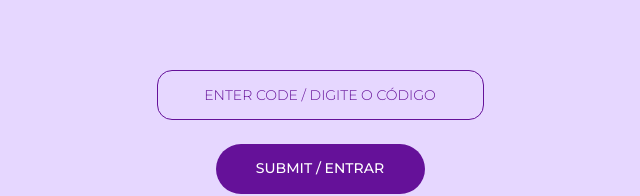
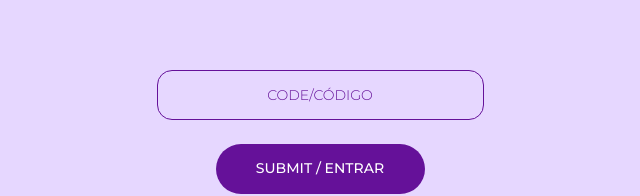
Before and after one commit to gabrielsmborges/wedding-invitation-app, a Next.js app: page / in a window 1280 px wide. Shown: the part 381-577 px from the top of the page, without its empty margins (320-960 px from the left). Built offline with nearby package versions, Linux system fonts and the light colour scheme.

Commit message:
Change placeholder

```diff
--- a/app/page.tsx
+++ b/app/page.tsx
@@ -65,7 +65,7 @@ export default function Home() {
               type="text"
               inputMode="numeric"
               maxLength={4}
-              placeholder="Enter Code / Digite o código"
+              placeholder="Code/Código"
               value={code}
               onChange={(e) => setCode(e.target.value)}
             />
```
